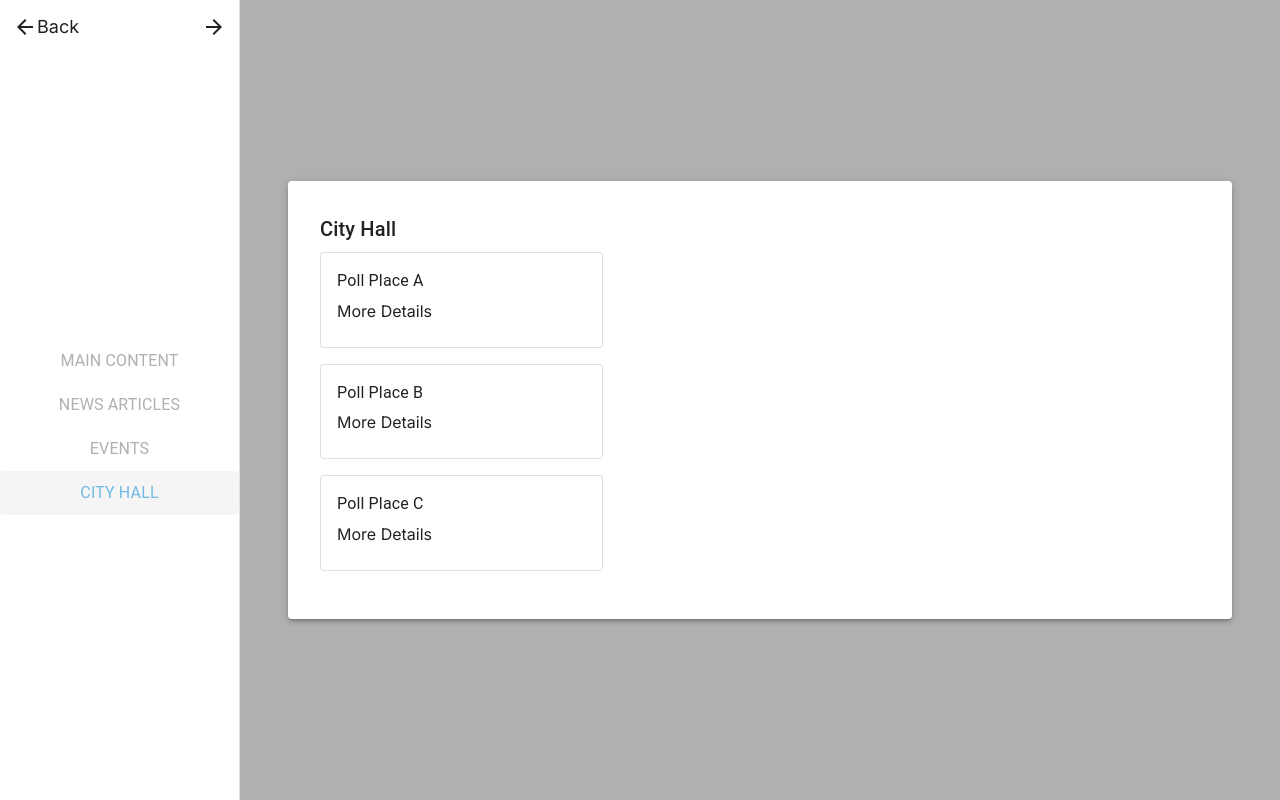
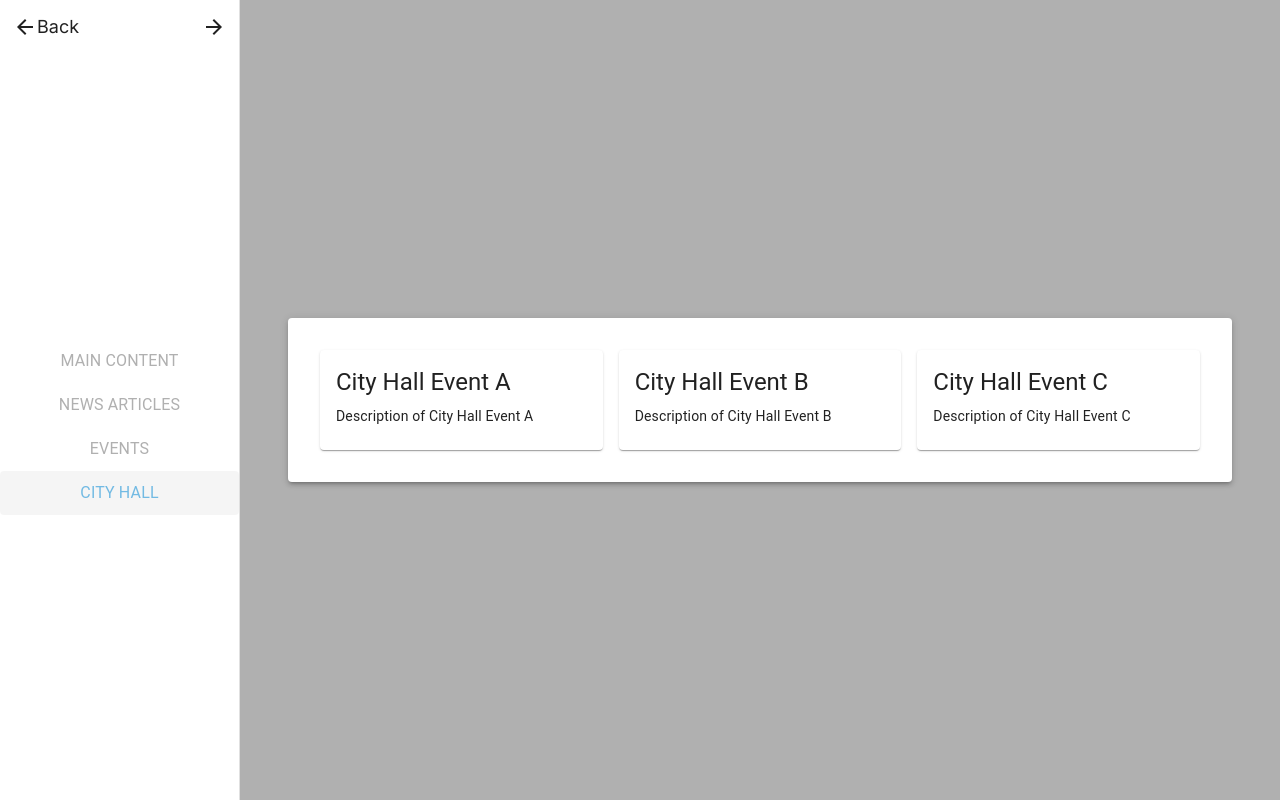
Before and after one commit to trigunshin/cb-hackathon-cityzen, a Next.js app in the folder cityzen/: page /query in a window 1280 px wide. Both pictures are taken after a click on the button "CITY HALL". Built offline with nearby package versions, Linux system fonts and the light colour scheme; no server answers; a web font is replaced by a local one.

Commit message:
cityhallresults change

```diff
--- a/cityzen/src/app/components/CityHallResults.tsx
+++ b/cityzen/src/app/components/CityHallResults.tsx
@@ -1,56 +1,69 @@
 import React, { useEffect, useState } from 'react';
-import { Typography, Card, CardContent, Box } from '@mui/material';
+import { Typography, Card, CardContent, CircularProgress } from '@mui/material';
 import { Grid } from '@mui/system';
-import Link from 'next/link';
 
-interface PollPlace {
-  name: string;
-  link: string;
+interface DataItem {
+  id: number;
+  title: string;
+  description: string;
 }
 
 const CityHallResults = () => {
-  const [pollPlaces, setPollPlaces] = useState<PollPlace[]>([]);
+  // State to hold the data from the API and loading state
+  const [data, setData] = useState<DataItem[]>([]);
+  const [isLoading, setIsLoading] = useState(true);
 
   useEffect(() => {
+    const fetchData = async () => {
+      // Simulate fetch delay
+      setTimeout(() => {
+        // Mocked data as if it was fetched from an API
+        const mockData = [
+          {
+            id: 1,
+            title: 'City Hall Event A',
+            description: 'Description of City Hall Event A'
+          },
+          {
+            id: 2,
+            title: 'City Hall Event B',
+            description: 'Description of City Hall Event B'
+          },
+          {
+            id: 3,
+            title: 'City Hall Event C',
+            description: 'Description of City Hall Event C'
+          }
+        ];
 
-    const fetchPollPlaces = async () => {
-      try {
-        // Simulating API call
-        setTimeout(() => {
-          const mockPollPlaces = [
-            { name: 'Poll Place A', link: 'https://example.com/poll-a' },
-            { name: 'Poll Place B', link: 'https://example.com/poll-b' },
-            { name: 'Poll Place C', link: 'https://example.com/poll-c' }
-          ];
-          setPollPlaces(mockPollPlaces);
-        }, 1000);
-      } catch (error) {
-        console.error('Failed to fetch poll places:', error);
-      }
+        setData(mockData);
+        setIsLoading(false);
+      }, 1000);
     };
 
-    fetchPollPlaces();
+    fetchData();
   }, []);
 
   return (
     <Grid container spacing={2} alignItems={'center'}>
-      <Grid size={{xs: 12, sm: 6, md: 4}}>
-          <Typography variant="h6" gutterBottom>
-            City Hall
-          </Typography>
-          {pollPlaces.map((place, index) => (
-            <Card key={index} variant="outlined" sx={{ mb: 2 }}>
+      {isLoading ? (
+        <CircularProgress />
+      ) : (
+        data.map((item, index) => (
+          <Grid size={{xs: 12, sm: 6, md: 4 }} key={index}>
+            <Card>
               <CardContent>
-                <Typography variant="body1" gutterBottom>
-                  {place.name}
+                <Typography variant="h5" gutterBottom>
+                  {item.title}
                 </Typography>
-                <Link href={place.link} target="_blank" rel="noopener">
-                  More Details
-                </Link>
+                <Typography variant="body2">
+                  {item.description}
+                </Typography>
               </CardContent>
             </Card>
-          ))}
-      </Grid>
+          </Grid>
+        ))
+      )}
     </Grid>
   );
 };
```
